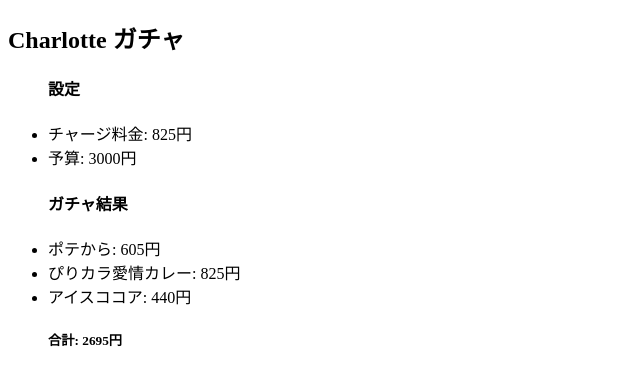
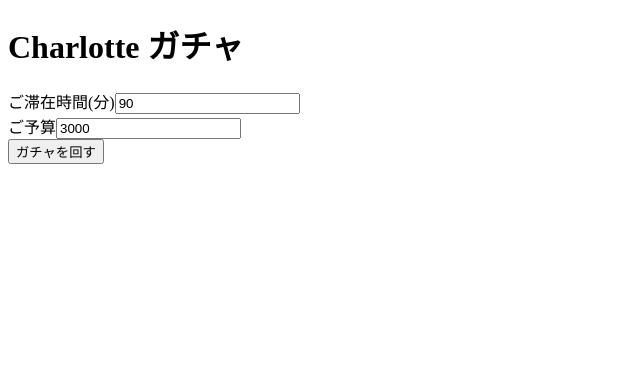
Before and after one commit to transparentt/gacha, a Next.js app: page / in a window 1280 px wide. Shown: the top 386 px of the page, without its empty margins (0-640 px from the left). Built offline with nearby package versions, Linux system fonts and the light colour scheme.

Commit message:
Add form

```diff
--- a/package.json
+++ b/package.json
@@ -18,6 +18,7 @@
     "next": "13.1.6",
     "react": "18.2.0",
     "react-dom": "18.2.0",
+    "react-hook-form": "^7.43.1",
     "typescript": "4.9.5"
   }
 }
--- a/pages/index.tsx
+++ b/pages/index.tsx
@@ -1,7 +1,6 @@
 import Head from "next/head";
-import Image from "next/image";
-import { Inter } from "@next/font/google";
-import { useEffect, useState } from "react";
+import { useState } from "react";
+import { useForm, SubmitHandler } from "react-hook-form";
 
 const menu: { [name: string]: number } = {
   メイドのオリジナルカクテル: 880,
@@ -66,13 +65,68 @@ const menu: { [name: string]: number } = {
 const charge = Math.round(750 * 1.1);
 const budget = 3000;
 
-export default function Home({
-  sumPrice,
-  resultMenuNames,
-}: {
-  sumPrice: number;
-  resultMenuNames: string[];
-}) {
+type Inputs = {
+  stayTime: string;
+  budget: string;
+};
+
+export default function Home() {
+  const [sumPrice, setSumPrice] = useState(0);
+  const [resultMenuNames, setResultMenuNames] = useState<string[]>();
+
+  const {
+    register,
+    handleSubmit,
+    formState: { errors },
+  } = useForm<Inputs>();
+
+  const onSubmit: SubmitHandler<Inputs> = (data) => {
+    let menuNames: string[] = [];
+    Object.keys(menu).forEach((key) => {
+      menuNames.push(key);
+    });
+
+    let charge: number;
+    if (Number(data.stayTime) > 60) {
+      const chargeCount = Math.floor((Number(data.stayTime) - 60) / 30);
+      charge = (500 + 250 * chargeCount) * 1.1;
+    } else {
+      charge = 500 * 1.1;
+    }
+
+    let sumPrice = 0;
+    let resultMenuNames: string[] = [];
+
+    while (true) {
+      let candidateMenuNames: string[] = [];
+
+      for (const candidateName of menuNames) {
+        const candidatePrice = menu[candidateName];
+        if (Number(data.budget) - charge > sumPrice + candidatePrice) {
+          candidateMenuNames.push(candidateName);
+        }
+      }
+
+      if (candidateMenuNames.length > 0) {
+        let menuName =
+          candidateMenuNames[
+            Math.floor(Math.random() * candidateMenuNames.length)
+          ];
+        const price = menu[menuName];
+
+        if (Number(data.budget) - charge > sumPrice + price) {
+          sumPrice += price;
+          resultMenuNames.push(menuName);
+        }
+      } else {
+        break;
+      }
+    }
+
+    setSumPrice(sumPrice);
+    setResultMenuNames(resultMenuNames);
+  };
+
   return (
     <>
       <Head>
@@ -81,23 +135,51 @@ export default function Home({
         <meta name="viewport" content="width=device-width, initial-scale=1" />
       </Head>
       <main>
-        <h2>Charlotte ガチャ</h2>
+        <h1>Charlotte ガチャ</h1>
 
-        <ul>
-          <h4>設定</h4>
-          <li>{"チャージ料金: " + charge + "円"}</li>
-          <li>{"予算: " + budget + "円"}</li>
-        </ul>
+        <div>
+          <form onSubmit={handleSubmit(onSubmit)}>
+            <div>
+              <label>ご滞在時間(分)</label>
+              <input
+                defaultValue="90"
+                {...register("stayTime", { required: true })}
+              />
+              {errors.stayTime && <span>必須</span>}
+            </div>
+            <div>
+              <label>ご予算</label>
+              <input
+                defaultValue="3000"
+                {...register("budget", { required: true })}
+              />
+              {errors.budget && <span>必須</span>}
+            </div>
 
-        <ul>
-          <h4>ガチャ結果</h4>
-          {resultMenuNames.map((menuName) => {
-            return (
-              <li key={menuName}>{menuName + ": " + menu[menuName] + "円"}</li>
-            );
-          })}
-          <h5>合計: {sumPrice + charge}円</h5>
-        </ul>
+            <div>
+              <button type="submit">ガチャを回す</button>
+            </div>
+          </form>
+        </div>
+        <div>
+          <h3>{sumPrice + charge > charge ? "結果" : ""}</h3>
+          <ul>
+            {resultMenuNames
+              ? resultMenuNames.map((menuName) => {
+                  return (
+                    <li key={menuName}>
+                      {menuName + ": " + menu[menuName] + "円"}
+                    </li>
+                  );
+                })
+              : ""}
+          </ul>
+          <h3>
+            {sumPrice + charge > charge ? "合計: " : ""}
+            {sumPrice + charge > charge ? sumPrice + charge : ""}
+            {sumPrice + charge > charge ? "円" : ""}
+          </h3>
+        </div>
       </main>
     </>
   );
@@ -113,7 +195,6 @@ export async function getServerSideProps() {
   let sumPrice = 0;
   let resultMenuNames: string[] = [];
 
-  console.log("############");
   while (true) {
     let candidateMenuNames: string[] = [];
 
@@ -131,8 +212,6 @@ export async function getServerSideProps() {
         ];
       const price = menu[menuName];
 
-      console.log(menuName, price);
-
       if (budget - charge > sumPrice + price) {
         sumPrice += price;
         resultMenuNames.push(menuName);
```
Also changed, not shown: 1 other file (tests, documents, lock files or other folders).
